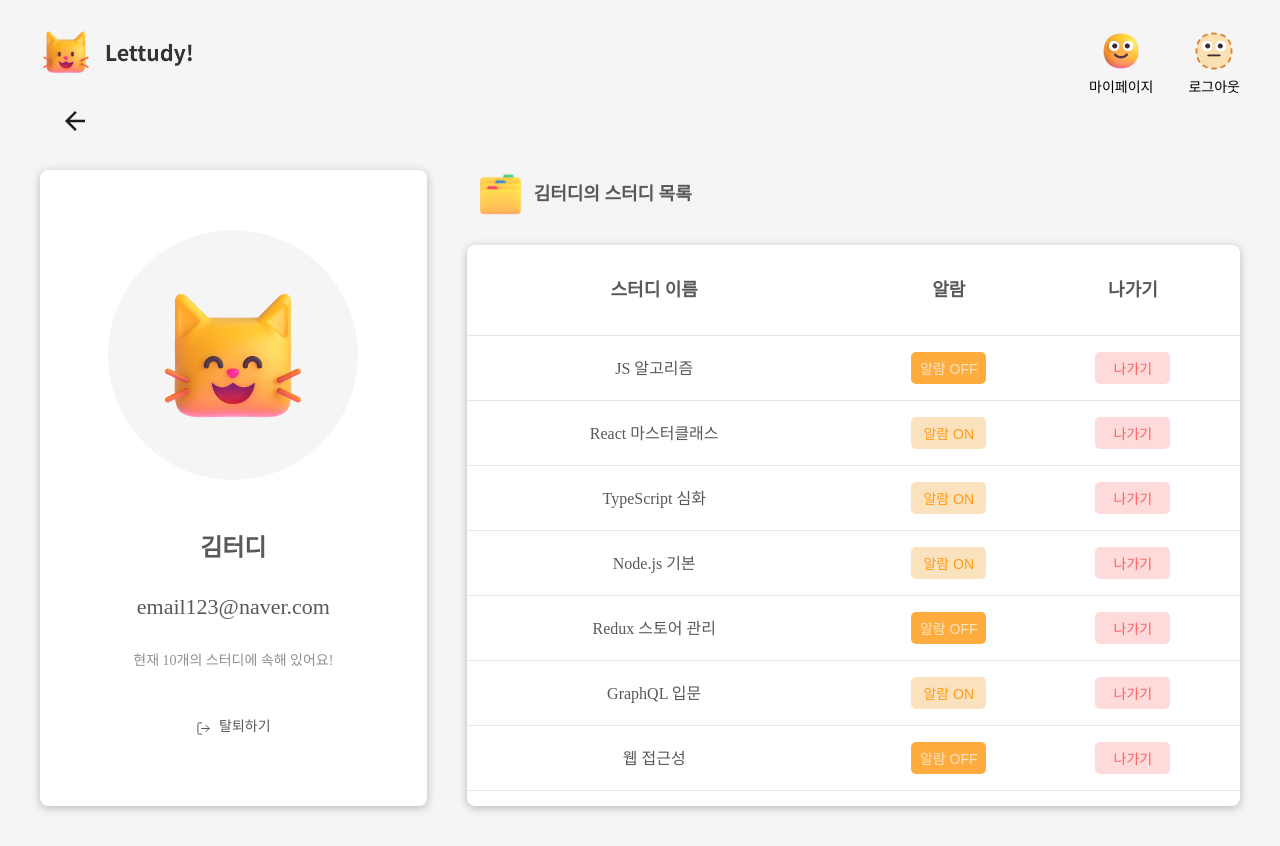
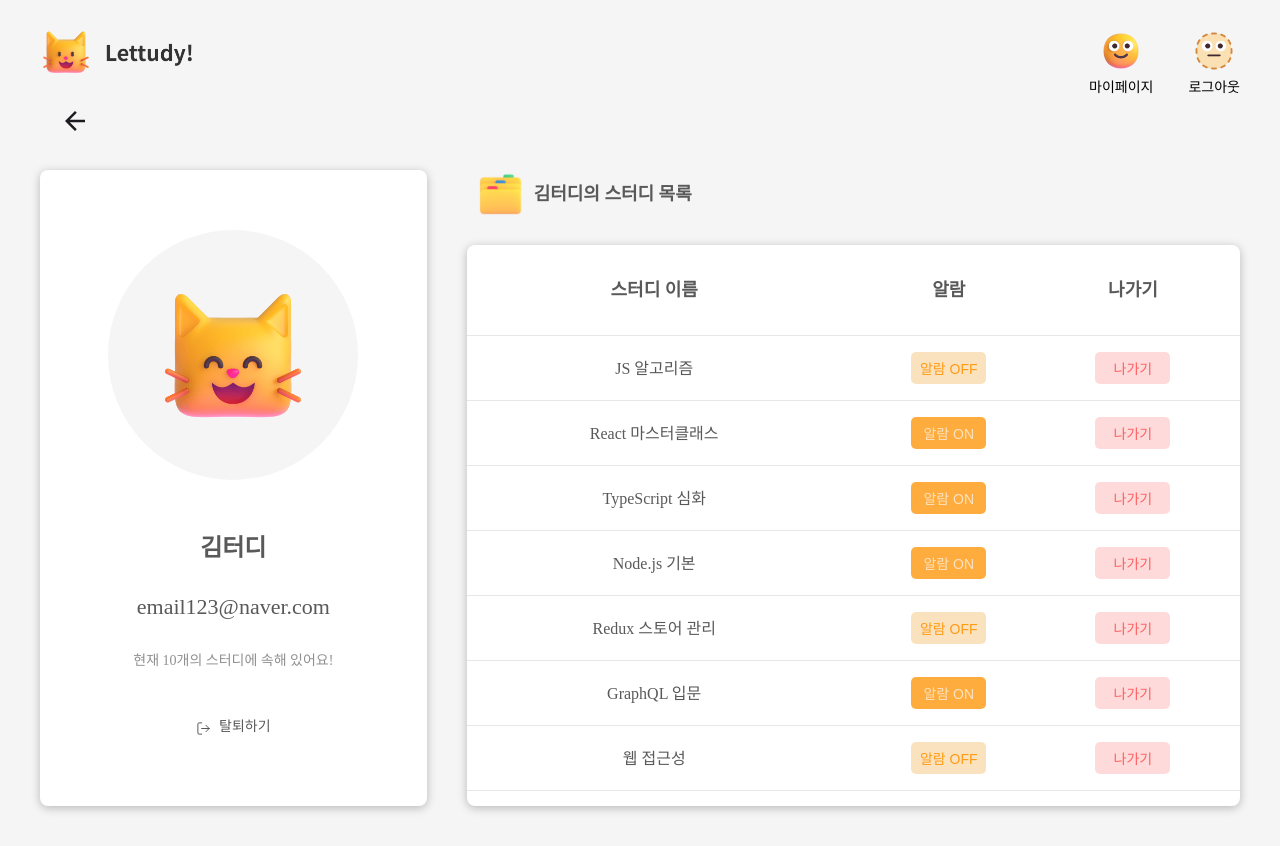
Before and after one commit to IIIIIFive/Lettudy_Client, a React (Vite) app: page /mypage in a window 1280 px wide. Built offline with nearby package versions, Linux system fonts and the light colour scheme; a web font is replaced by a local one.

Commit message:
[Style/#18] 채팅창 및 마이페이지 스타일 수정

```diff
--- a/package.json
+++ b/package.json
@@ -11,6 +11,7 @@
   },
   "dependencies": {
     "@types/node": "^22.0.0",
+    "@types/react-calendar": "^4.1.0",
     "@types/react-router-dom": "^5.3.3",
     "react": "^18.3.1",
     "react-calendar": "^5.0.0",
--- a/src/components/chat/ChatItem.tsx
+++ b/src/components/chat/ChatItem.tsx
@@ -58,7 +58,7 @@ const ChatItemStyle = styled.div<{ $user: string }>`
   .chat-text {
     background-color: ${({ $user, theme }) =>
       $user === 'me' ? '#efefef' : theme.color_key};
-    padding: 12px;
+    padding: 12px 16px;
     border-radius: 15px;
     word-wrap: break-word;
     word-break: break-word;
--- a/src/components/chat/ChatRoom.tsx
+++ b/src/components/chat/ChatRoom.tsx
@@ -99,6 +99,7 @@ const ChatRoomStyle = styled.div`
     display: flex;
     flex-direction: column;
     cursor: default;
+    z-index: 1;
   }
 
   .chat-room.visible {
--- a/src/components/mypage/AlarmButton.tsx
+++ b/src/components/mypage/AlarmButton.tsx
@@ -21,9 +21,9 @@ const AlarmButtonStyle = styled.button<{ $alarm: boolean }>`
   width: 75px;
   height: 32px;
   background-color: ${({ theme, $alarm }) =>
-    $alarm ? theme.color_key : theme.color_bgLightOrange};
+    $alarm ? theme.color_textLightOrange : theme.color_key};
   color: ${({ theme, $alarm }) =>
-    $alarm ? theme.color_textLightOrange : theme.color_textOrange};
+    $alarm ? theme.color_textOrange : theme.color_textLightOrange};
   font-size: ${({ theme }) => theme.fontSize_xs};
   border: none;
   border-radius: 5px;
--- a/src/components/mypage/LeaveRoomButton.tsx
+++ b/src/components/mypage/LeaveRoomButton.tsx
@@ -13,8 +13,8 @@ export default LeaveRoomButton;
 const LeaveRoomButtonStyle = styled.button`
     width: 75px;
     height: 32px;
-    background-color: ${({ theme }) => theme.color_bgLightPink};
-    color: ${({ theme }) => theme.color_textPink};
+    background-color: #FEDADA;
+    color: #FF6161;
     font-size: ${({ theme }) => theme.fontSize_xs};
     border: none;
     border-radius: 5px;
--- a/src/styles/theme.ts
+++ b/src/styles/theme.ts
@@ -5,12 +5,10 @@ export const theme = {
   color_textWhite: '#FFFFFF',
   color_textRed: '#D80000',
   color_textGray: '#909090',
-  color_textPink: '#FF6161',
   color_textLightOrange: '#FBE2BF',
   color_textOrange: '#FF9B14',
   color_bgWhite: '#FFFFFF',
   color_bgLightGray: '#F5F5F5',
-  color_bgLightPink: '#FEDADA',
   color_bgLightOrange: '#FBE2BF',
   color_bgCalday: '#E8E8E8',
   color_borderGray: '#DADADA',
```
Also changed, not shown: 1 other file (tests, documents, lock files or other folders).
